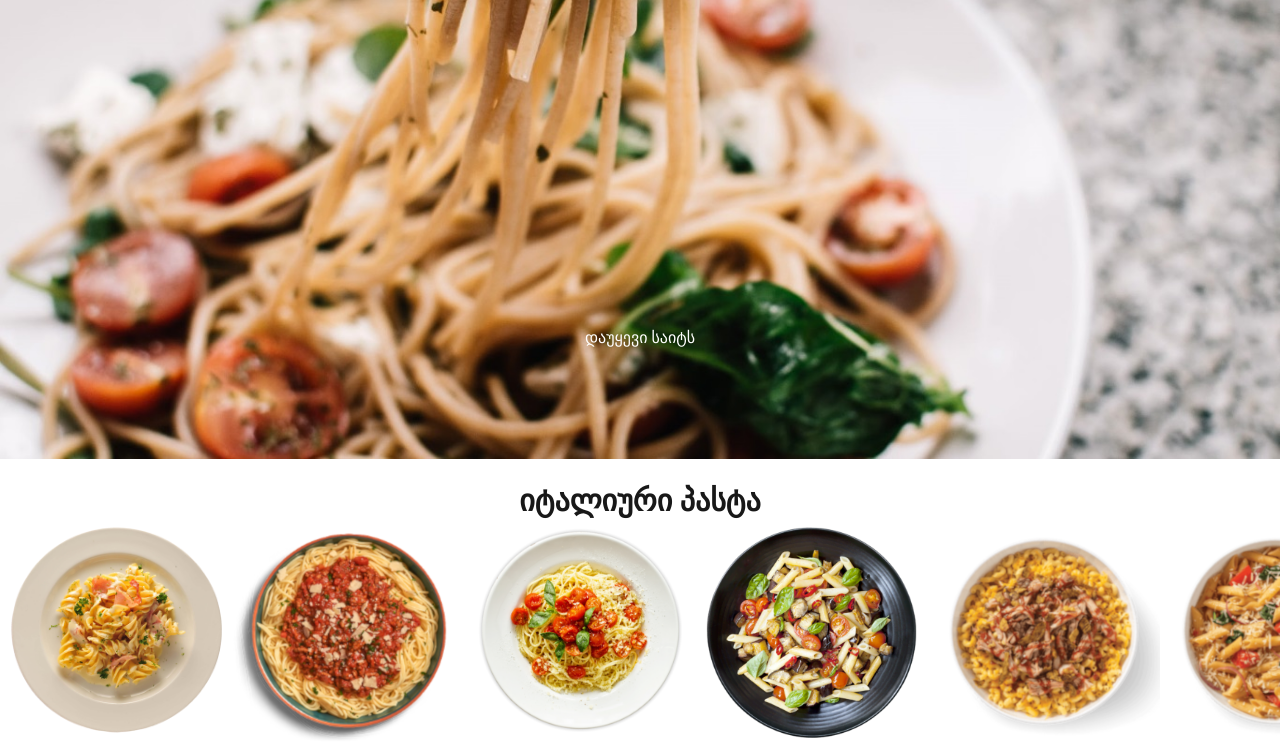
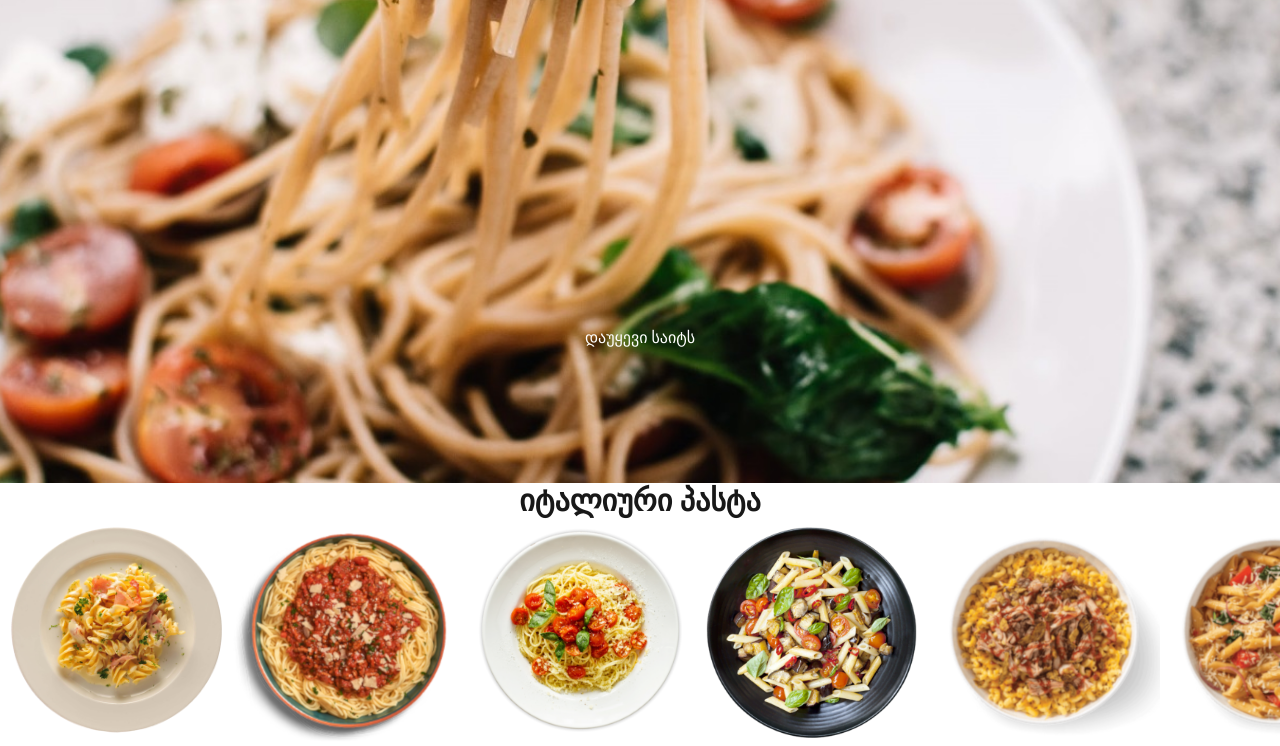
Before and after one commit to RusudaniNadirashvili/SmartAcademy, a plain HTML site: page index.html in a window 1280 px wide. Shown: the part 317-1063 px from the top of the page. Drawn offline with Linux system fonts and the light colour scheme.

Commit message:
02.01.2020

```diff
--- a/css/style.css
+++ b/css/style.css
@@ -76,9 +76,10 @@ section p{
 .mtavari {
     width: 100vw;
     position: absolute;
-    top: 60px;
+    top: 0;
     z-index: -2;
     object-fit: cover;
+    height: calc(100vh - 60px);
 }
 
 .scrol {
```
